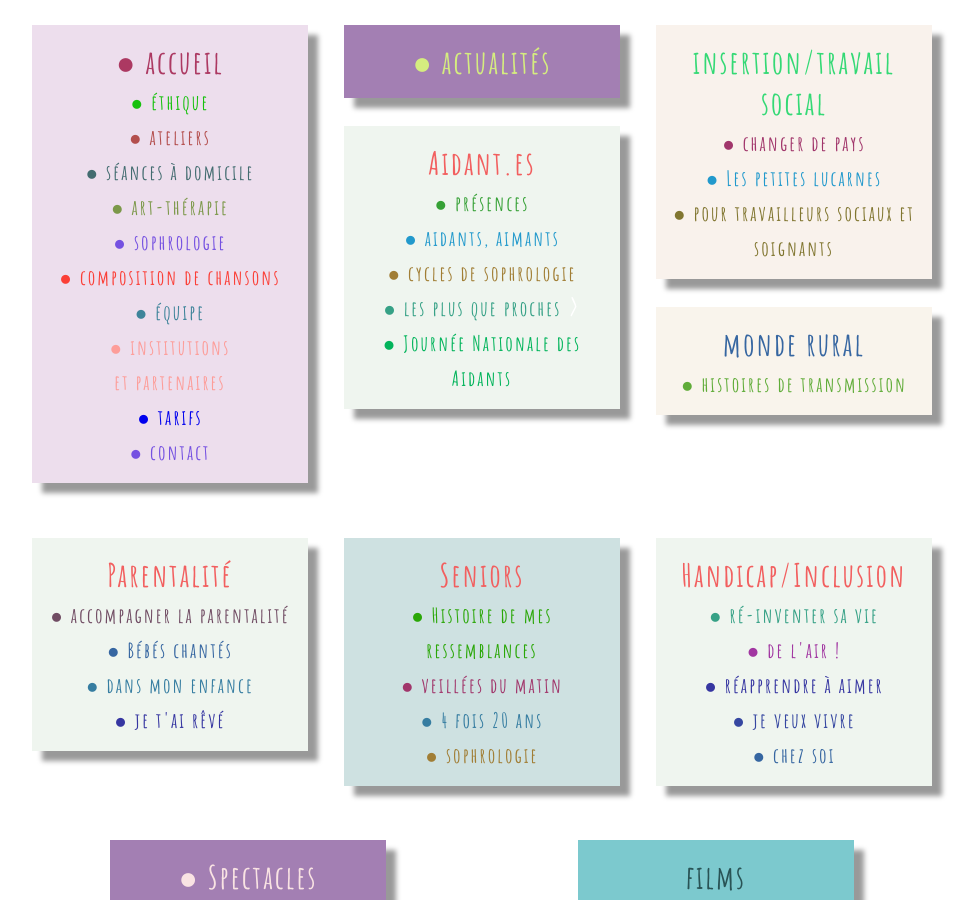
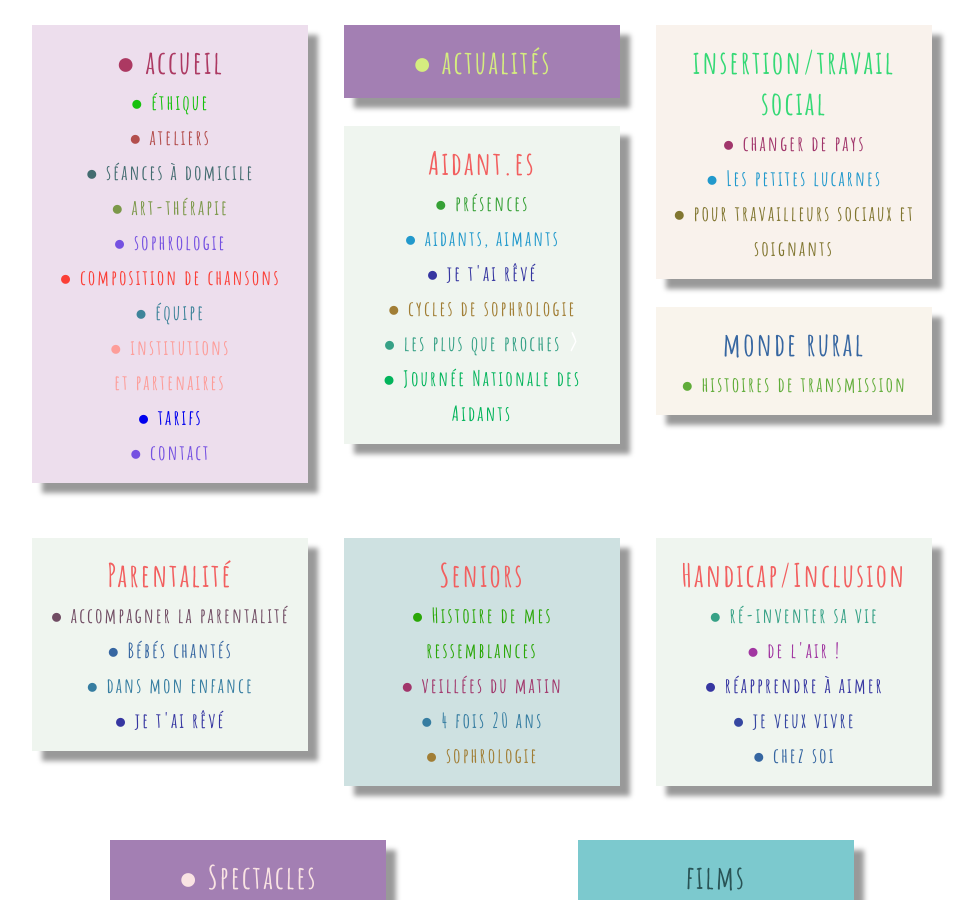
Before and after one commit to leshnik/revertouthaut, a Jekyll site: the page built from index.html, in a window 1280 px wide and 900 px high, scrolled down 2961 px. Shown: the whole window, without its empty margins (158-1134 px from the left). Built offline with Jekyll 4.4.1, drawn with Linux system fonts in a browser that asks for light colours.

Commit message:
double je t'ai reve to aidants

```diff
--- a/_includes/NavListCards.html
+++ b/_includes/NavListCards.html
@@ -60,6 +60,7 @@
       <a style="color: hsl(120,50%,42%)" href="/presences">●&nbsp;présences</a><br/>
       <a style="color: #29c" href="/aidants-aimants">●&nbsp;aidants, aimants</a
         ><br>
+        <a style="color: hsl(240,50%,42%)" href="/je-t'ai-revé">●&nbsp;je t'ai rêvé</a><br>
         <a style="color: hsl(40.6,50.5%,42%)" href="/cycles-de-sophrologie">●&nbsp;cycles de sophrologie </a><br>
       <a style="color: hsl(165, 50%, 42%)" href="/les-plus-que-proches"
         >●&nbsp;les plus que proches</a
```
